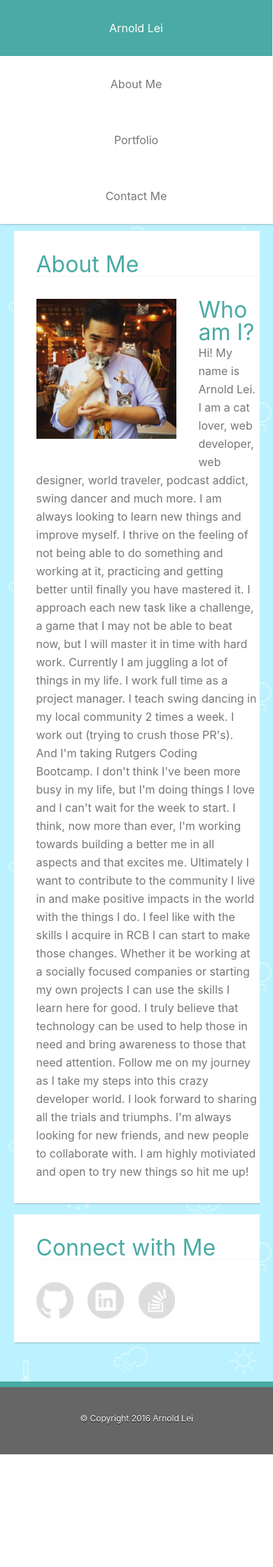
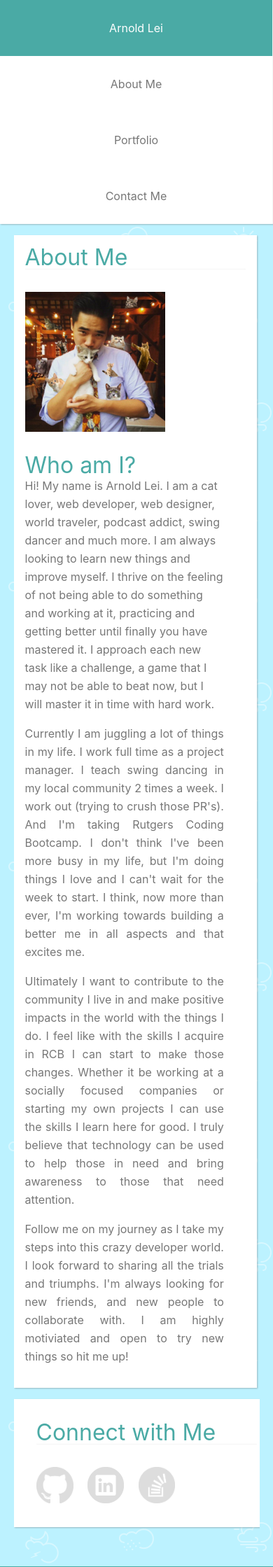
Before and after one commit to arnold-lei/basic-portfolio, a PHP site: page /index.php in a window 390 px wide. Shown: the top 2239 px of the page at 70% size. Before the commit the page ends 2078 px from the top, so only its background shows below. Run offline with PHP 8.4, Linux system fonts and the light colour scheme.

Commit message:
Tweaked the responsive web design

```diff
--- a/assets/css/responsive.css
+++ b/assets/css/responsive.css
@@ -127,9 +127,41 @@
   color:inherit;
 }
 
-.nav-collapse{
+.wrap{
+  min-height: 100%;
+  clear: both;
+  width:100%;
+  position: absolute;
+  }
 
-}
+  .container {
+  height:100%;
+  width:90%;
+  margin:0 auto;
+  position:relative;
+  overflow: auto;
+  z-index: 1;
+  padding:1em 0 10em 0;
+  }
+
+  .about-me {
+    width:90% ;
+    background-color: #fff;
+    padding:1em;
+    margin:0;
+    float:none;
+
+  }
+
+  .connect-me{
+    background-color: #fff;
+    width:90%;
+  /*  margin-right: 5%;
+    margin-top: 2%;*/
+    padding:2em;
+    float:none;
+    margin:1em 0 0 0;
+  }
 
 ul {
     list-style-type: none;
--- a/assets/css/style.css
+++ b/assets/css/style.css
@@ -26,7 +26,6 @@
   clear: both;
   width:100%;
   position: absolute;
-
 }
 
 a, a:hover, a:active, a:focus {
@@ -170,7 +169,6 @@
 
 .icon{
   height:52px;
-  margin-right: .5em;
   margin-right: 1em;
 }
 
@@ -197,7 +195,7 @@
 
 .block{
   display: block;
-  margin: 1em;
+  margin: 1em 0;
 }
 
 p.block{
--- a/index.html
+++ b/index.html
@@ -41,18 +41,17 @@
           <div class="quote float-right">
             <h1 class="pull-quote"><span>I am always looking to </span>learn new things<span> and </span>improve myself</h1>
           </div>
-          <p class=""> Currently I am juggling a lot of things in my life. I work full time as a project manager. I teach swing dancing in my local community 2 times a week. I work out (trying to crush those PR's). And I'm taking Rutgers Coding Bootcamp. I don't think I've been more busy in my life, but I'm doing things I love and I can't wait for the week to start. I think, now more than ever, I'm working towards building a better me in all aspects and that excites me.
+          <p class="block"> Currently I am juggling a lot of things in my life. I work full time as a project manager. I teach swing dancing in my local community 2 times a week. I work out (trying to crush those PR's). And I'm taking Rutgers Coding Bootcamp. I don't think I've been more busy in my life, but I'm doing things I love and I can't wait for the week to start. I think, now more than ever, I'm working towards building a better me in all aspects and that excites me.
           </p>
-          <div class="quote float-left">
-          <h1 class="pull-quote"><span> I'm working towards building a </span>better me <span>in all aspects and that </span>excites me.
-          </h1>
-          </div>
+            <div class="quote float-left">
+            <h1 class="pull-quote"><span> I'm working towards building a </span>better me <span>in all aspects and that </span>excites me.
+            </h1>
+            </div>
 
-
-          <p class="">Ultimately I want to contribute to the community I live in and make positive impacts in the world with the things I do. I feel like with the skills I acquire in RCB I can start to make those changes. Whether it be working at a socially focused companies or starting my own projects I can use the skills I learn here for good. I truly believe that technology can be used to help those in need and bring awareness to those that need attention.
+          <p class="block">Ultimately I want to contribute to the community I live in and make positive impacts in the world with the things I do. I feel like with the skills I acquire in RCB I can start to make those changes. Whether it be working at a socially focused companies or starting my own projects I can use the skills I learn here for good. I truly believe that technology can be used to help those in need and bring awareness to those that need attention.
           </p>
 
-          <p class="">Follow me on my journey as I take my steps into this crazy developer world. I look forward to sharing all the trials and triumphs. I'm always looking for new friends, and new people to collaborate with. I am highly motiviated and open to try new things so hit me up!
+          <p class="block">Follow me on my journey as I take my steps into this crazy developer world. I look forward to sharing all the trials and triumphs. I'm always looking for new friends, and new people to collaborate with. I am highly motiviated and open to try new things so hit me up!
           </p>
 
         </div>
```
Also changed, not shown: assets/images/arnold-fluff-square.jpg (deleted), assets/images/arnold-fluff.jpg (deleted), assets/images/jenny-petting-tokyo.jpg (deleted), assets/images/swiss-alps.jpg (deleted), assets/images/white-water-rafting.jpg (deleted). Lines whose indentation alone changed are shown as unchanged.
